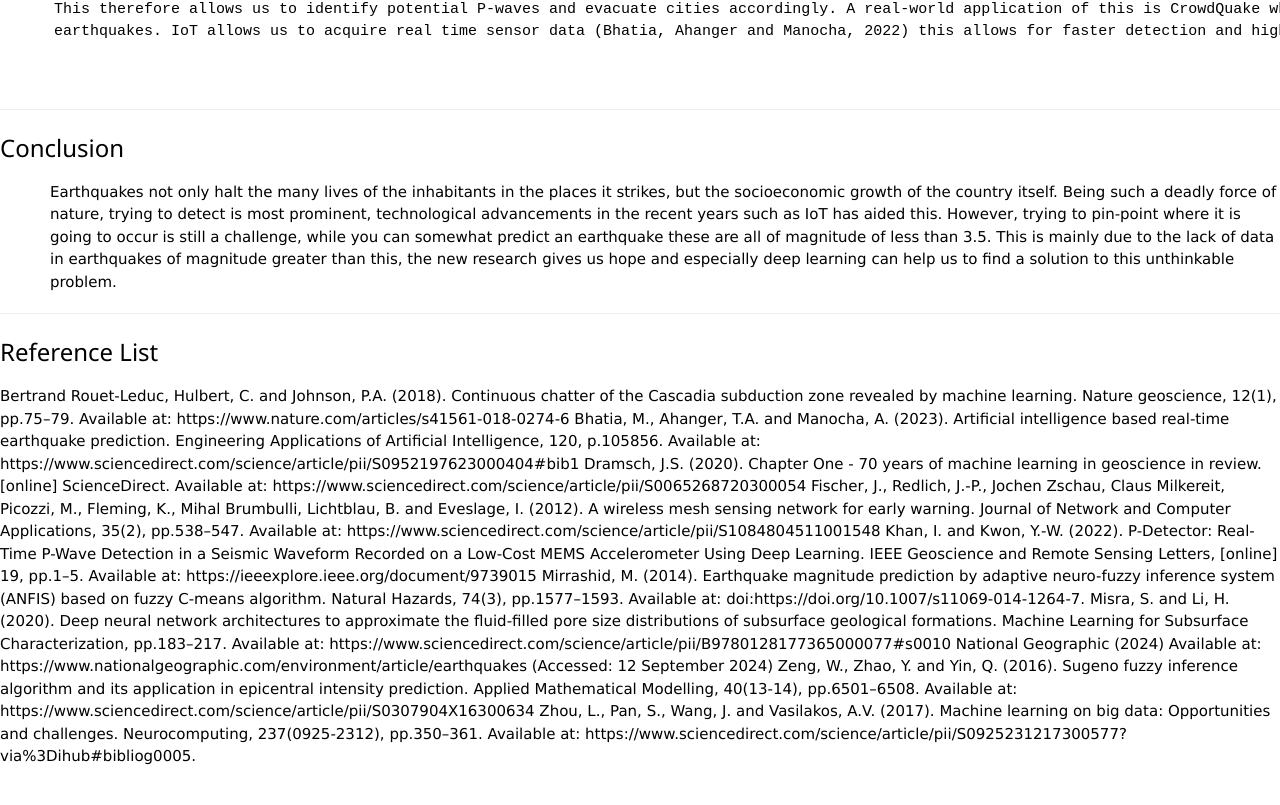
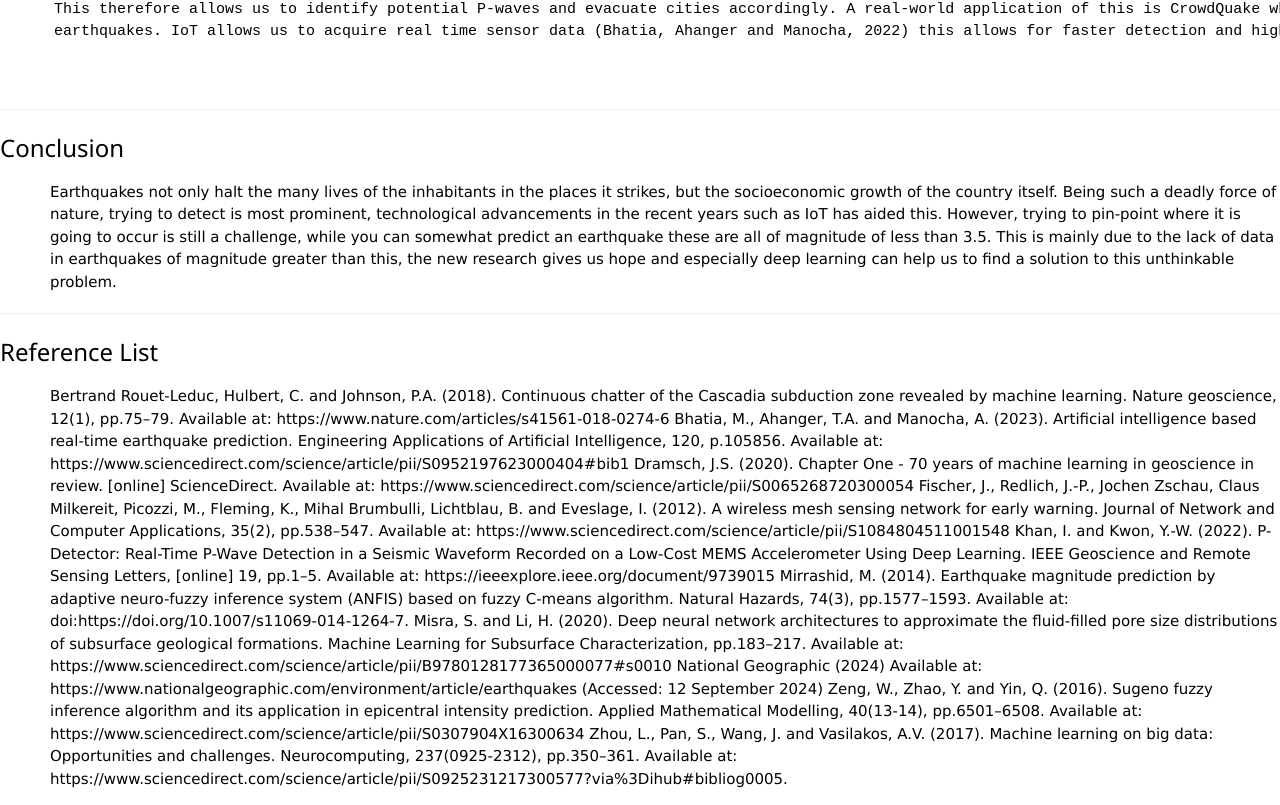
Before and after one commit to FEPSFY6871234/FY6871234, a plain HTML site: page index.html in a window 1280 px wide. Shown: the part 2118-2923 px from the top of the page. Before the commit the page ends 2901 px from the top, so only its background shows below. Drawn offline with nearby package versions, Linux system fonts and the light colour scheme.

Commit message:
Update index.html

```diff
--- a/index.html
+++ b/index.html
@@ -128,8 +128,7 @@
       earthquakes. IoT allows us to acquire real time sensor data (Bhatia, Ahanger and Manocha, 2022) this allows for faster detection and higher accuracy.
 
      </pre>
-    </p>
-
+     </p>
 
  <style>
     p.ex4 {
@@ -141,7 +140,7 @@
       .myslides {display:none}
     </style>
     <hr>
-     <h3 id="Conclusion">Conclusion </h3>
+     <h3 id="Conclusion">Conclusion</h3>
     <p class="ex4"
     <pre>
       Earthquakes not only halt the many lives of the inhabitants in the places it strikes, but the socioeconomic growth of the country itself. Being such a deadly force of nature, trying to detect is most prominent,
@@ -153,7 +152,7 @@
 
 
   <style>
-    p.ex4 {
+    p.ex5 {
       margin-left: 50px;
     }
     </style>
@@ -162,7 +161,7 @@
       .myslides {display:none}
     </style>
     <hr>
-     <h3 id="Reference List">Reference List </h3>
+     <h3 id="Reference List">Reference List</h3>
     <p class="ex5"
     <pre>
       Bertrand Rouet-Leduc, Hulbert, C. and Johnson, P.A. (2018). Continuous chatter of the Cascadia subduction zone revealed by machine learning. Nature geoscience, 12(1), pp.75–79.
```
